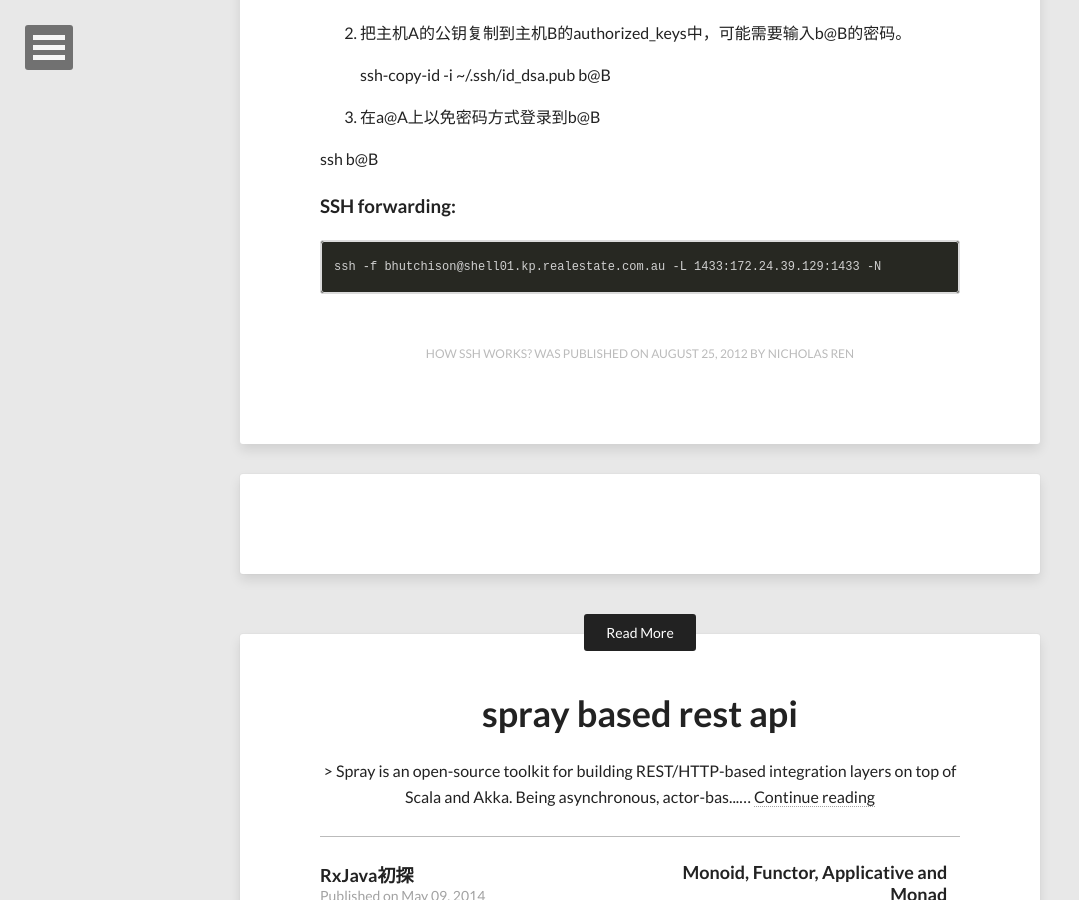
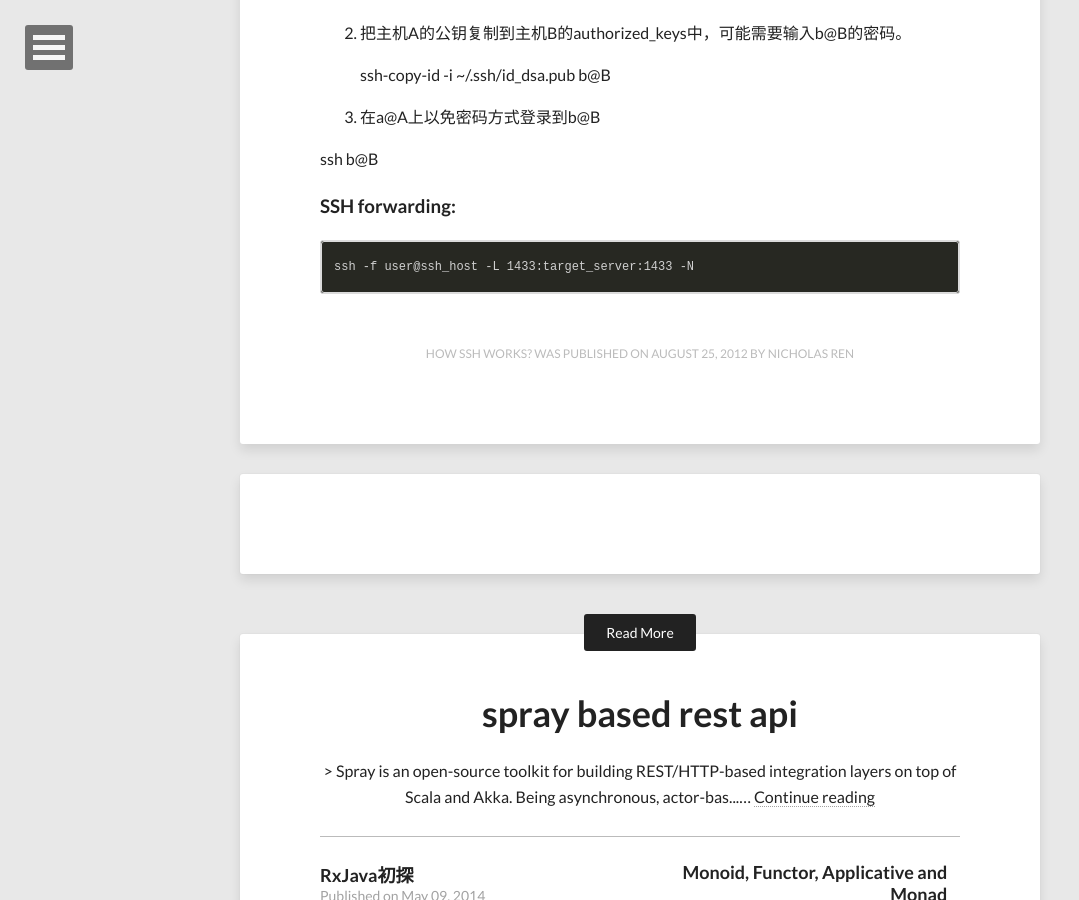
Before and after one commit to nicholasren/nicholasren.github.io, a Jekyll site: the page built from _posts/2012-08-25-how-ssh-works.md, in a window 1280 px wide and 900 px high, scrolled down 1365 px. Shown: the whole window, without its empty margins (0-1079 px from the left). Built offline with Jekyll 4.4.1, drawn with Linux system fonts in a browser that asks for light colours; nearby versions of some CDN libraries; Markdown is read by kramdown in place of the engine named in the settings; comment, search, counter and statistics services are not loaded.

Commit message:
Update 2012-08-25-how-ssh-works.md

```diff
--- a/_posts/2012-08-25-how-ssh-works.md
+++ b/_posts/2012-08-25-how-ssh-works.md
@@ -46,4 +46,4 @@ SSH通讯的双方各自持有一个公钥私钥对，公钥对对方是可见
 
 ###SSH forwarding:
 
-	ssh -f bhutchison@shell01.kp.realestate.com.au -L 1433:172.24.39.129:1433 -N
+	ssh -f user@ssh_host -L 1433:target_server:1433 -N
```
